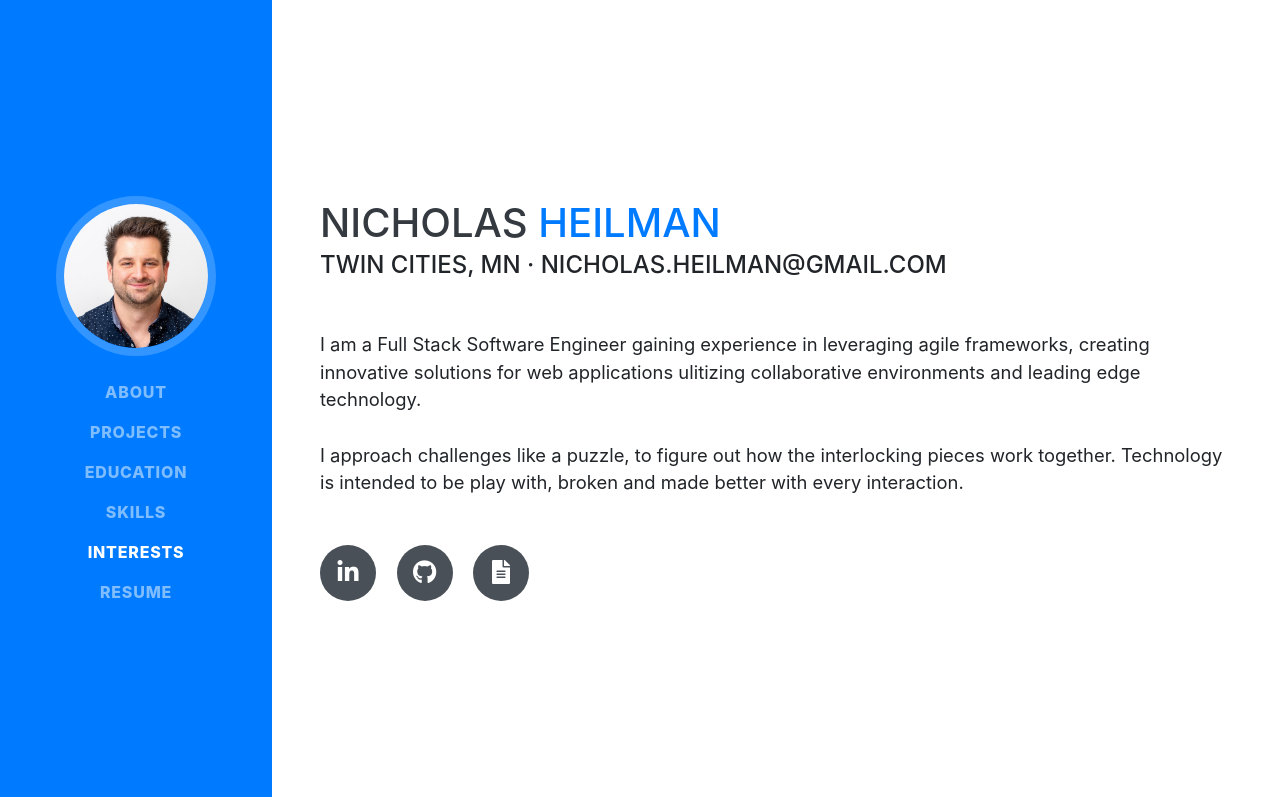
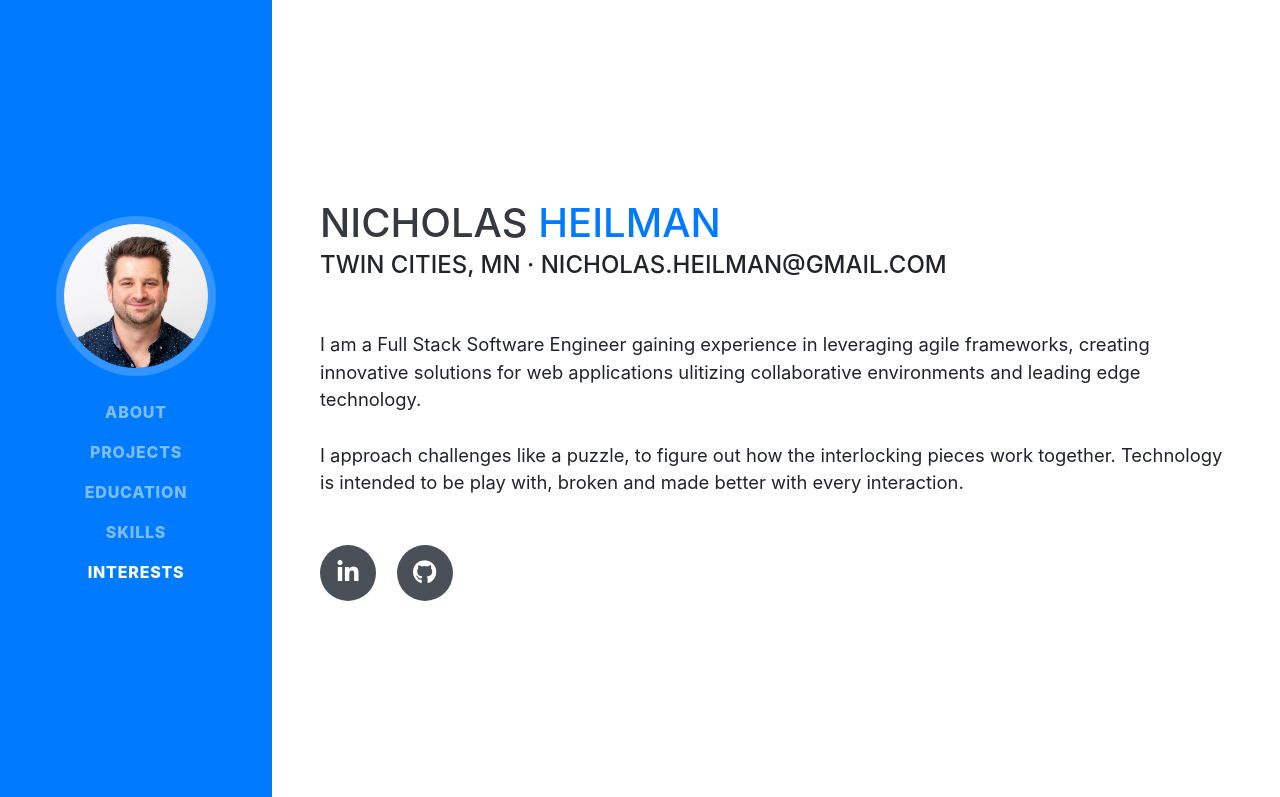
Before and after one commit to NicholasHeilman/landing-page, a website with bundled scripts: page index.html in a window 1280 px wide. Shown: the top 797 px of the page. Built offline with nearby package versions, Linux system fonts and the light colour scheme; a web font is replaced by a local one.

Commit message:
update dependicies tar:

```diff
--- a/css/resume.css
+++ b/css/resume.css
@@ -186,3 +186,4 @@ a {
 a:hover, a:focus, a:active {
   color: #824027;
 }
+/* second color option  #4286f4  */
--- a/index.html
+++ b/index.html
@@ -76,9 +76,9 @@
         <li class="nav-item">
           <a class="nav-link js-scroll-trigger" href="#interests">Interests</a>
         </li>
-        <li class="nav-item">
+        <!-- <li class="nav-item">
           <a class="nav-link js-scroll-trigger" href="/resume/NicholasHeilmanResume.pdf" target="_blank">Resume</a>
-        </li>
+        </li> -->
         <!-- <li class="nav-item">
           <a class="nav-link js-scroll-trigger" href="#awards">Awards</a>
         </li> -->
@@ -109,9 +109,6 @@
           </a>
           <a href="https://github.com/NicholasHeilman" target="_blank">
             <i class="fab fa-github"></i>
-          </a>
-          <a href="/resume/NicholasHeilmanResume.pdf" target="_blank">
-            <i class="fas fa-file-alt" ></i>
           </a>
         </div>
       </div>
```
Also changed, not shown: 1 other file.
